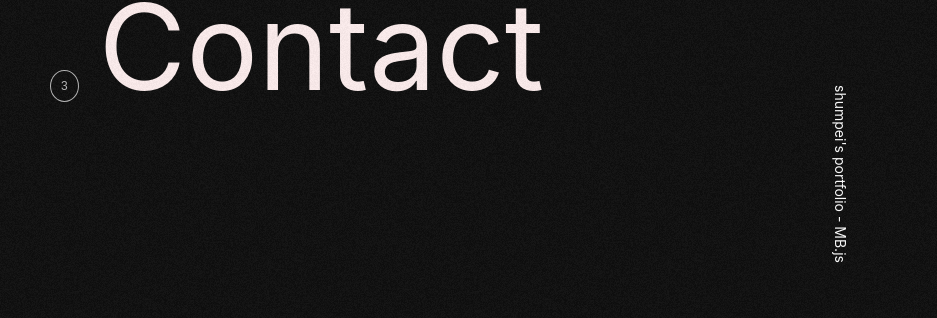
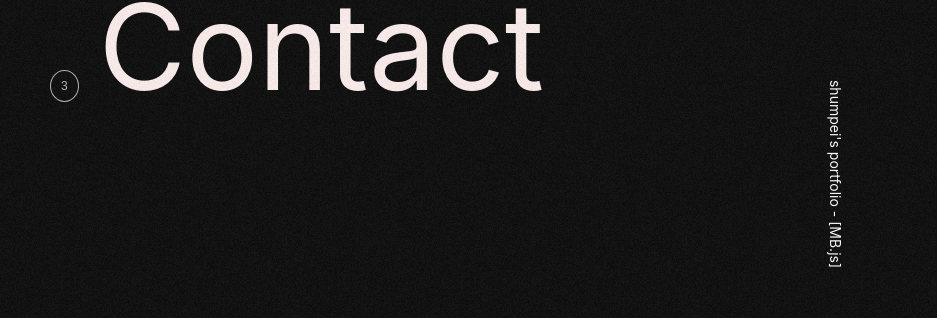
Before and after one commit to Shumpei0111/mbjs2021, a Next.js app: page / in a window 1280 px wide. Both pictures are taken after a click on the button "MENU". Shown: the part 473-791 px from the top of the page, without its empty margins (343-1280 px from the left). Built offline with nearby package versions, Linux system fonts and the light colour scheme.

Commit message:
Modify ハンバーガー サイトタイトル微修正

```diff
--- a/src/components/Hamburger.js
+++ b/src/components/Hamburger.js
@@ -52,7 +52,7 @@ const Hamburger = (props) => {
                         </li>
                     </ul>
                 </div>
-                <p className={style.burgerMenu__siteTitle}>shumpei's portfolio - MB.js</p>
+                <p className={style.burgerMenu__siteTitle}>shumpei&#39;s portfolio - [MB.js]</p>
             </div>
         </nav>
     )
```
